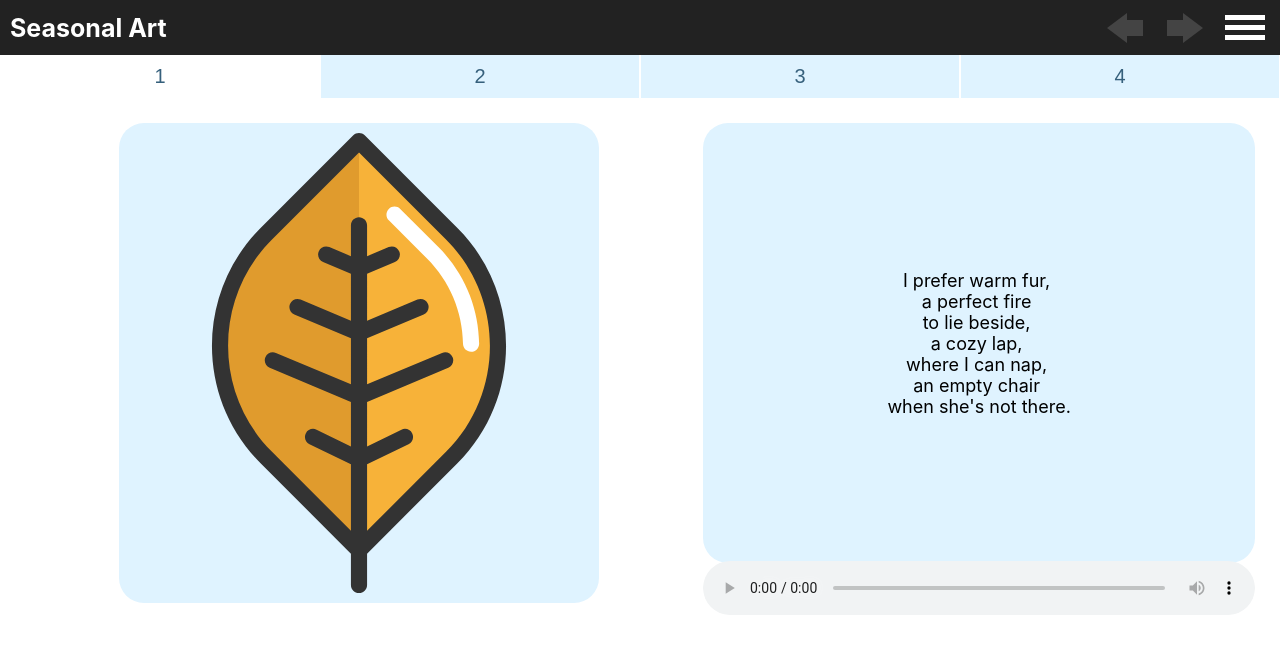
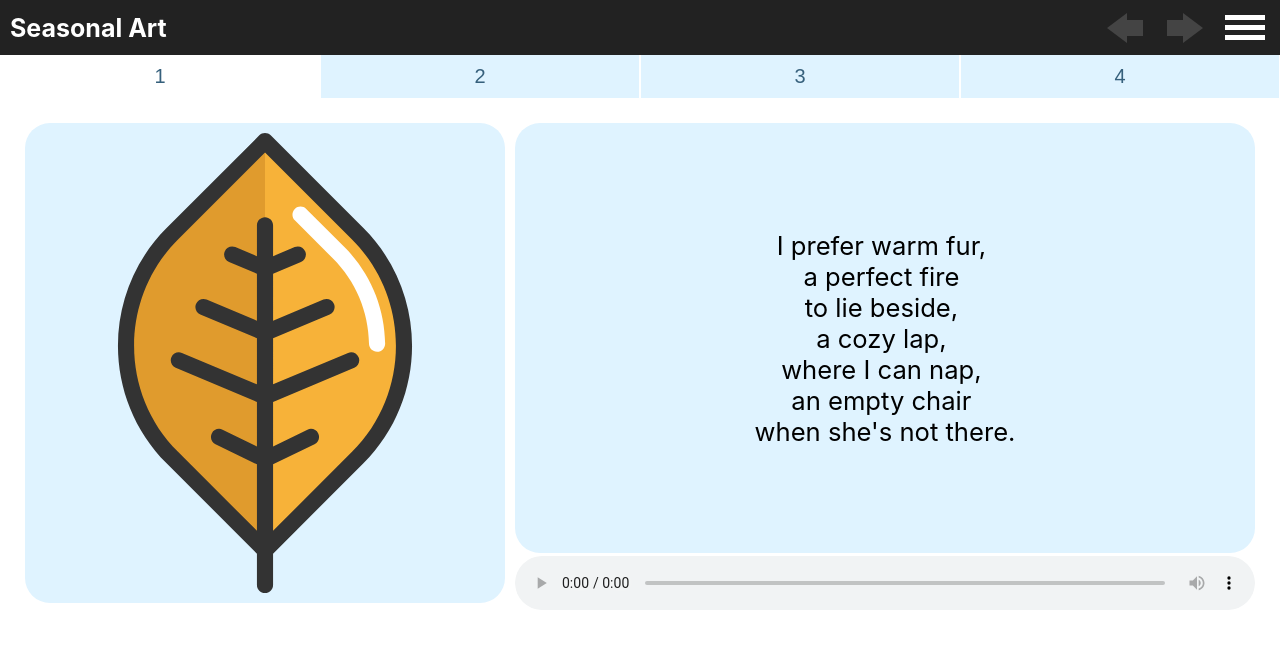
Before and after one commit to Casperfeng/it2810-prosjekt2, a React (Create React App) app: page / in a window 1280 px wide. Shown: the top 654 px of the page. Built offline with nearby package versions, Linux system fonts and the light colour scheme.

Commit message:
Style/container-chrome

```diff
--- a/src/components/Container/Container.css
+++ b/src/components/Container/Container.css
@@ -22,7 +22,7 @@
   width: 100%;
   height: 100%;
   border-radius: 25px;
-  padding: 10px;
+  padding: 50px 10px 50px 10px;
   box-sizing: border-box;
   background-color: rgb(223, 243, 255);
 }
@@ -31,7 +31,6 @@
   grid-area: svg;
   width: 100%;
   height: auto;
-  max-width: 60vh;
   align-items: center;
   background-color: rgb(223, 243, 255);
   border-radius: 25px;
@@ -44,22 +43,29 @@
   border-radius: 25px;
 }
 
+/* All screens with landscape orientation */
 @media only screen and (orientation: landscape) {
-  .container{
-    display: grid;
-    grid-template-columns: auto auto;
-    grid-template-rows: auto 30px;
-    gap: 10px;
+  .container {
+    grid-template-columns: auto 1fr;
+    grid-template-rows: auto 40px;
     grid-template-areas:
       "svg poem"
       "svg audio";
-    place-items: center;
+  }
+
+  .poem-container {
+    box-sizing: border-box;
+    padding: 10px;
+  }
+
+  #svg {
+    width: 60vh;
   }
 }
-@media only screen and (max-width: 800px){
-  .poem{
-    white-space: pre-wrap;
-    font-size: 3.5vmin;
-    margin: auto;
+
+/* Pad and Desktop */
+@media only screen and (min-width: 600px){
+  .poem {
+    font-size: 3.2vmin;
   }
 }
```
